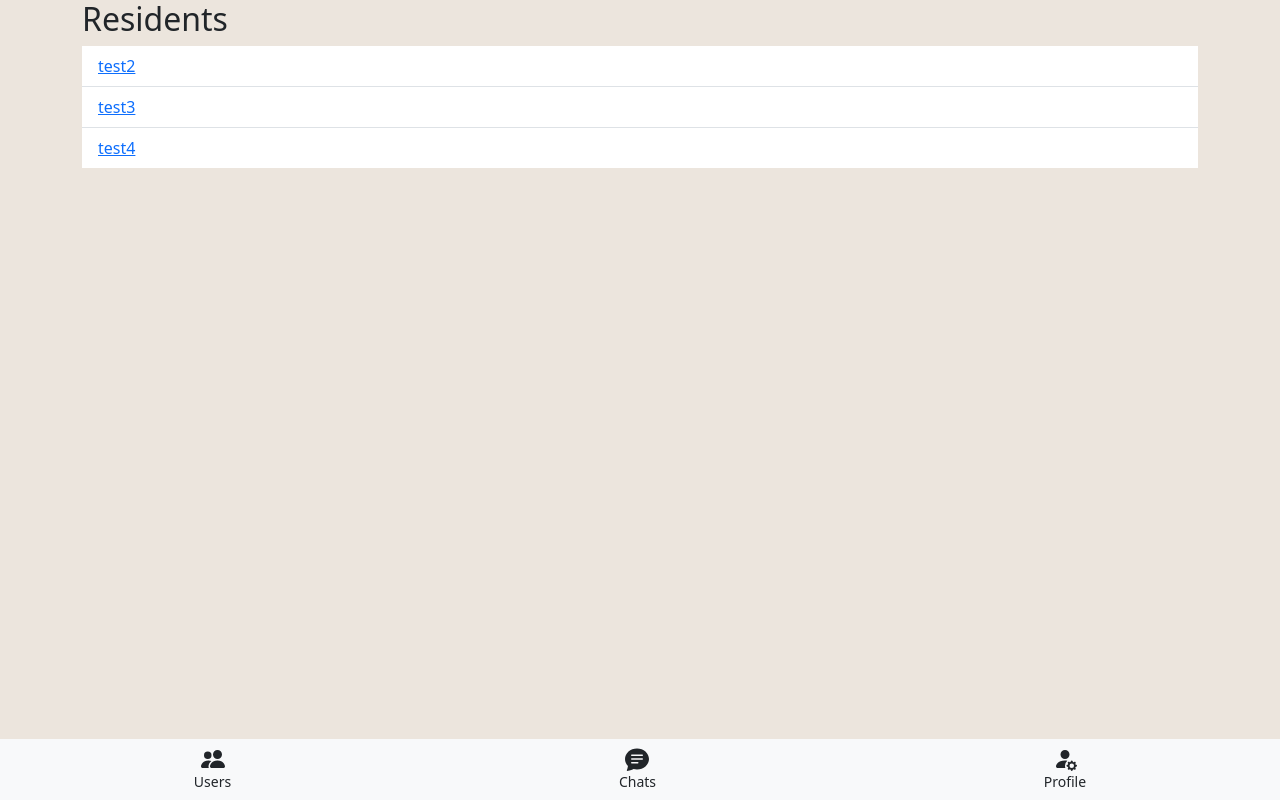
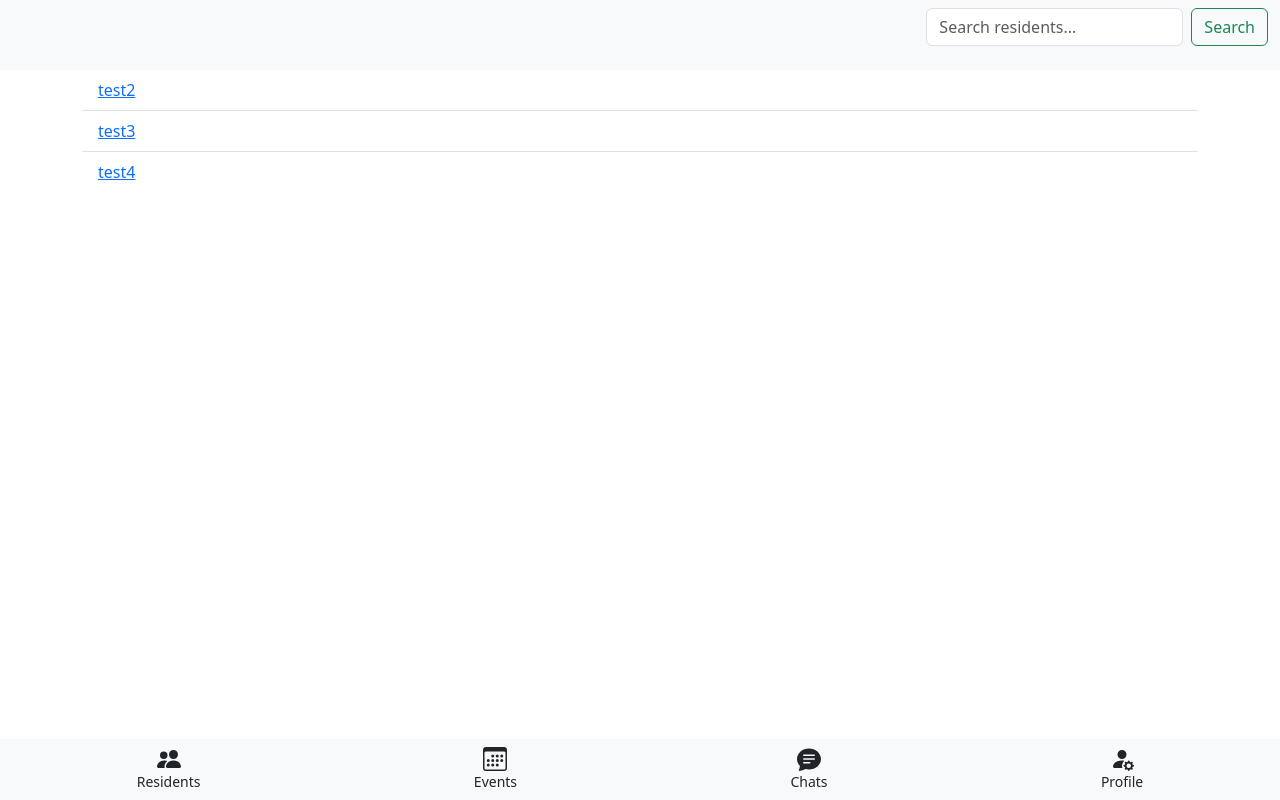
Before and after one commit to daniyarotegen/chat-remastered-2, a Django app: page /users/ in a window 1280 px wide. Run offline with Django 3.2, Linux system fonts and the light colour scheme; a user stored in the database is signed in; data comes from the database, SQL or seed files in the repository; both versions use the stored data as it was after the commit; some libraries are stand-ins or nearby versions.

Commit message:
added icons

```diff
--- a/chat/chatrooms/templates/chatrooms/chats.html
+++ b/chat/chatrooms/templates/chatrooms/chats.html
@@ -8,7 +8,6 @@
         </div>
     </div>
 </nav>
-
 {% endblock %}
 {% block content %}
 
@@ -20,7 +19,7 @@
             <h5 class="mb-1">{{ item.recipient_names }}</h5>
             <small class="text-body-secondary">{{ item.chat.timestamp|timesince }} ago</small>
         </div>
-        <p class="mb-1">{{ item.chat.content }}.</p>
+        <p class="mb-1">{{ item.chat.content }}</p>
 
     </a>
     {% endfor %}
--- a/chat/chatrooms/templates/chatrooms/footer.html
+++ b/chat/chatrooms/templates/chatrooms/footer.html
@@ -1,28 +1,40 @@
 <nav class="navbar fixed-bottom navbar-light bg-light">
     <div class="d-flex justify-content-around w-100">
         <a class="nav-link text-center" href="{% url 'user-list' %}">
-            <svg xmlns="http://www.w3.org/2000/svg" width="24" height="24" fill="currentColor" class="bi bi-people-fill" viewBox="0 0 16 16">
+            <svg xmlns="http://www.w3.org/2000/svg" width="24" height="24" fill="currentColor" class="bi bi-people-fill"
+                 viewBox="0 0 16 16">
                 <path d="M7 14s-1 0-1-1 1-4 5-4 5 3 5 4-1 1-1 1H7Zm4-6a3 3 0 1 0 0-6 3 3 0 0 0 0 6Zm-5.784 6A2.238 2.238 0 0 1 5 13c0-1.355.68-2.75 1.936-3.72A6.325 6.325 0 0 0 5 9c-4 0-5 3-5 4s1 1 1 1h4.216ZM4.5 8a2.5 2.5 0 1 0 0-5 2.5 2.5 0 0 0 0 5Z"/>
             </svg>
-            <small class="d-block">Users</small>
+            <small class="d-block">Residents</small>
+        </a>
+        <a class="nav-link text-center" href="#">
+            <svg xmlns="http://www.w3.org/2000/svg" width="24" height="24" fill="currentColor"
+                 class="bi bi-person-fill-gear" viewBox="0 0 16 16">
+                <path d="M14 0H2a2 2 0 0 0-2 2v12a2 2 0 0 0 2 2h12a2 2 0 0 0 2-2V2a2 2 0 0 0-2-2zM1 3.857C1 3.384 1.448 3 2 3h12c.552 0 1 .384 1 .857v10.286c0 .473-.448.857-1 .857H2c-.552 0-1-.384-1-.857V3.857z"/>
+                <path d="M6.5 7a1 1 0 1 0 0-2 1 1 0 0 0 0 2zm3 0a1 1 0 1 0 0-2 1 1 0 0 0 0 2zm3 0a1 1 0 1 0 0-2 1 1 0 0 0 0 2zm-9 3a1 1 0 1 0 0-2 1 1 0 0 0 0 2zm3 0a1 1 0 1 0 0-2 1 1 0 0 0 0 2zm3 0a1 1 0 1 0 0-2 1 1 0 0 0 0 2zm3 0a1 1 0 1 0 0-2 1 1 0 0 0 0 2zm-9 3a1 1 0 1 0 0-2 1 1 0 0 0 0 2zm3 0a1 1 0 1 0 0-2 1 1 0 0 0 0 2zm3 0a1 1 0 1 0 0-2 1 1 0 0 0 0 2z"/>
+            </svg>
+            <small class="d-block">Events</small>
         </a>
         {% if request.user.get_last_chatroom %}
         <a class="nav-link text-center" href="{% url 'room' room_name=request.user.get_last_chatroom.name %}">
-            <svg xmlns="http://www.w3.org/2000/svg" width="24" height="24" fill="currentColor" class="bi bi-chat-text-fill" viewBox="0 0 16 16">
+            <svg xmlns="http://www.w3.org/2000/svg" width="24" height="24" fill="currentColor"
+                 class="bi bi-chat-text-fill" viewBox="0 0 16 16">
                 <path d="M16 8c0 3.866-3.582 7-8 7a9.06 9.06 0 0 1-2.347-.306c-.584.296-1.925.864-4.181 1.234-.2.032-.352-.176-.273-.362.354-.836.674-1.95.77-2.966C.744 11.37 0 9.76 0 8c0-3.866 3.582-7 8-7s8 3.134 8 7zM4.5 5a.5.5 0 0 0 0 1h7a.5.5 0 0 0 0-1h-7zm0 2.5a.5.5 0 0 0 0 1h7a.5.5 0 0 0 0-1h-7zm0 2.5a.5.5 0 0 0 0 1h4a.5.5 0 0 0 0-1h-4z"/>
             </svg>
             <small class="d-block">Last Chat</small>
         </a>
         {% else %}
         <a class="nav-link text-center" href="{% url 'chats' %}">
-            <svg xmlns="http://www.w3.org/2000/svg" width="24" height="24" fill="currentColor" class="bi bi-chat-text-fill" viewBox="0 0 16 16">
+            <svg xmlns="http://www.w3.org/2000/svg" width="24" height="24" fill="currentColor"
+                 class="bi bi-chat-text-fill" viewBox="0 0 16 16">
                 <path d="M16 8c0 3.866-3.582 7-8 7a9.06 9.06 0 0 1-2.347-.306c-.584.296-1.925.864-4.181 1.234-.2.032-.352-.176-.273-.362.354-.836.674-1.95.77-2.966C.744 11.37 0 9.76 0 8c0-3.866 3.582-7 8-7s8 3.134 8 7zM4.5 5a.5.5 0 0 0 0 1h7a.5.5 0 0 0 0-1h-7zm0 2.5a.5.5 0 0 0 0 1h7a.5.5 0 0 0 0-1h-7zm0 2.5a.5.5 0 0 0 0 1h4a.5.5 0 0 0 0-1h-4z"/>
             </svg>
             <small class="d-block">Chats</small>
         </a>
         {% endif %}
         <a class="nav-link text-center" href="{% url 'profile' %}">
-            <svg xmlns="http://www.w3.org/2000/svg" width="24" height="24" fill="currentColor" class="bi bi-person-fill-gear" viewBox="0 0 16 16">
+            <svg xmlns="http://www.w3.org/2000/svg" width="24" height="24" fill="currentColor"
+                 class="bi bi-person-fill-gear" viewBox="0 0 16 16">
                 <path d="M11 5a3 3 0 1 1-6 0 3 3 0 0 1 6 0Zm-9 8c0 1 1 1 1 1h5.256A4.493 4.493 0 0 1 8 12.5a4.49 4.49 0 0 1 1.544-3.393C9.077 9.038 8.564 9 8 9c-5 0-6 3-6 4Zm9.886-3.54c.18-.613 1.048-.613 1.229 0l.043.148a.64.64 0 0 0 .921.382l.136-.074c.561-.306 1.175.308.87.869l-.075.136a.64.64 0 0 0 .382.92l.149.045c.612.18.612 1.048 0 1.229l-.15.043a.64.64 0 0 0-.38.921l.074.136c.305.561-.309 1.175-.87.87l-.136-.075a.64.64 0 0 0-.92.382l-.045.149c-.18.612-1.048.612-1.229 0l-.043-.15a.64.64 0 0 0-.921-.38l-.136.074c-.561.305-1.175-.309-.87-.87l.075-.136a.64.64 0 0 0-.382-.92l-.148-.045c-.613-.18-.613-1.048 0-1.229l.148-.043a.64.64 0 0 0 .382-.921l-.074-.136c-.306-.561.308-1.175.869-.87l.136.075a.64.64 0 0 0 .92-.382l.045-.148ZM14 12.5a1.5 1.5 0 1 0-3 0 1.5 1.5 0 0 0 3 0Z"/>
             </svg>
             <small class="d-block">Profile</small>
--- a/chat/chatrooms/templates/chatrooms/user_list.html
+++ b/chat/chatrooms/templates/chatrooms/user_list.html
@@ -1,10 +1,19 @@
 {% extends "chatrooms/base.html" %}
 {% load bootstrap5 %}
 {% load static %}
+{% block navbar %}
+<nav class="navbar navbar-light bg-light sticky-top">
+    <div class="container-fluid d-flex justify-content-end">
+        <form class="d-flex" method="get" action="{% url 'user-list' %}">
+            <input class="form-control me-2" type="search" name="q" placeholder="Search residents..." aria-label="Search" value="{{ request.GET.q }}">
+            <button class="btn btn-outline-success" type="submit">Search</button>
+        </form>
+    </div>
+</nav>
 
+{% endblock %}
 {% block content %}
 <div class="container">
-    <h2>Residents</h2>
     <ul class="list-group list-group-flush">
         {% for user in users %}
         <li class="list-group-item"><a href="{% url 'start-chat' username=user.username %}">{{ user.username }}</a></li>
--- a/chat/chatrooms/views.py
+++ b/chat/chatrooms/views.py
@@ -6,6 +6,7 @@ from django.contrib.auth.mixins import LoginRequiredMixin
 from .forms import GroupChatForm
 from .models import ChatRoom, Chat
 from django.contrib.auth.models import User
+from django.db.models import Q
 
 
 class Index(LoginRequiredMixin, View):
@@ -20,8 +21,12 @@ class ProfileView(LoginRequiredMixin, View):
 
 class UserListView(LoginRequiredMixin, View):
     def get(self, request):
+        q = request.GET.get('q', '')
         users = User.objects.exclude(id=request.user.id)
+        if q:
+            users = users.filter(Q(username__icontains=q))
         return render(request, 'chatrooms/user_list.html', {'users': users})
+
 
 
 class StartChatView(LoginRequiredMixin, View):
--- a/chat/static/style.css
+++ b/chat/static/style.css
@@ -2,7 +2,7 @@
 @import url('https://fonts.googleapis.com/css2?family=Poppins&display=swap');
 
 body {
-	background-color: #ece5dd;
+	background-color: white;
 }
 
 .username {
```
Also changed, not shown: chat/db.sqlite3.
